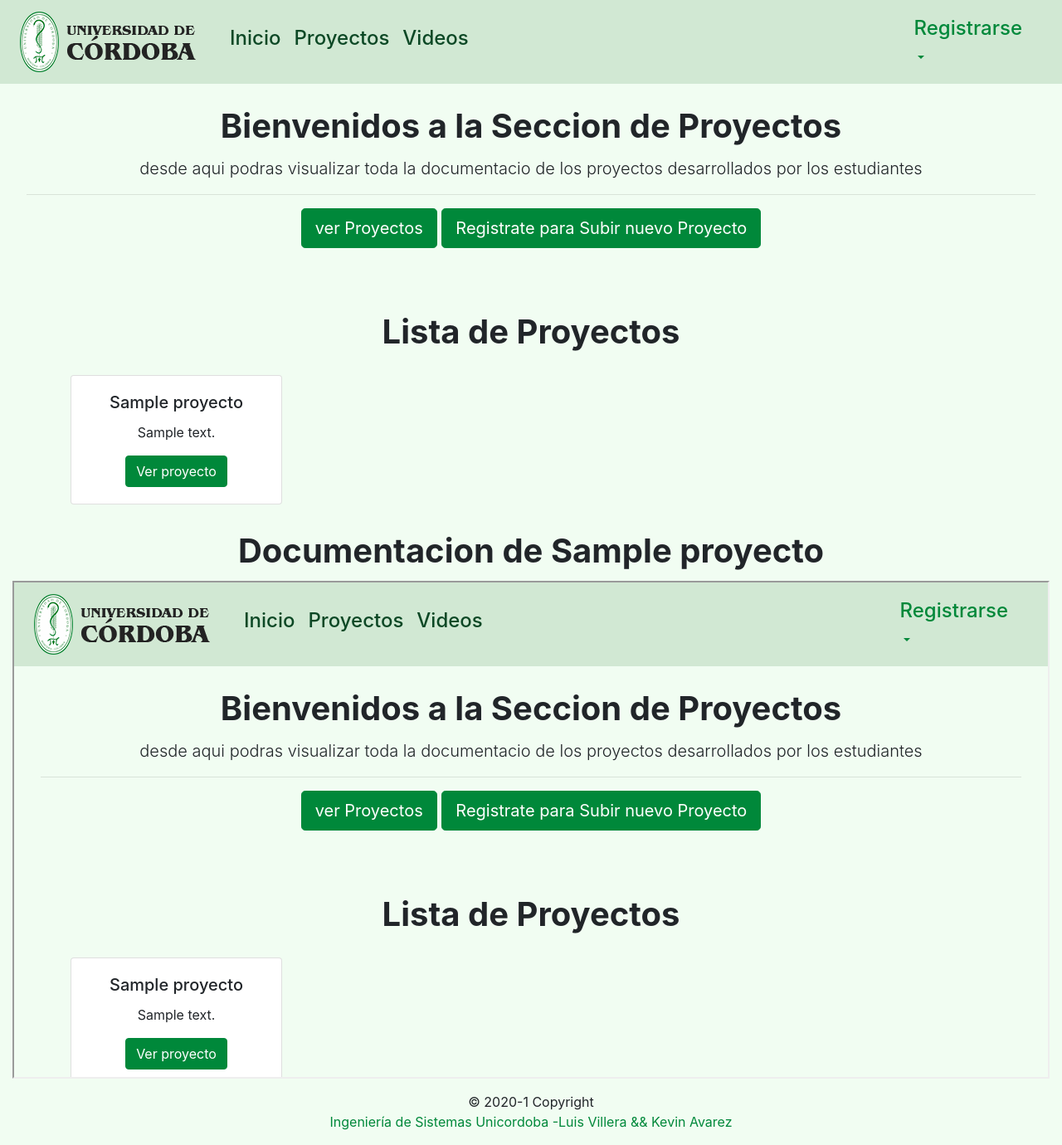
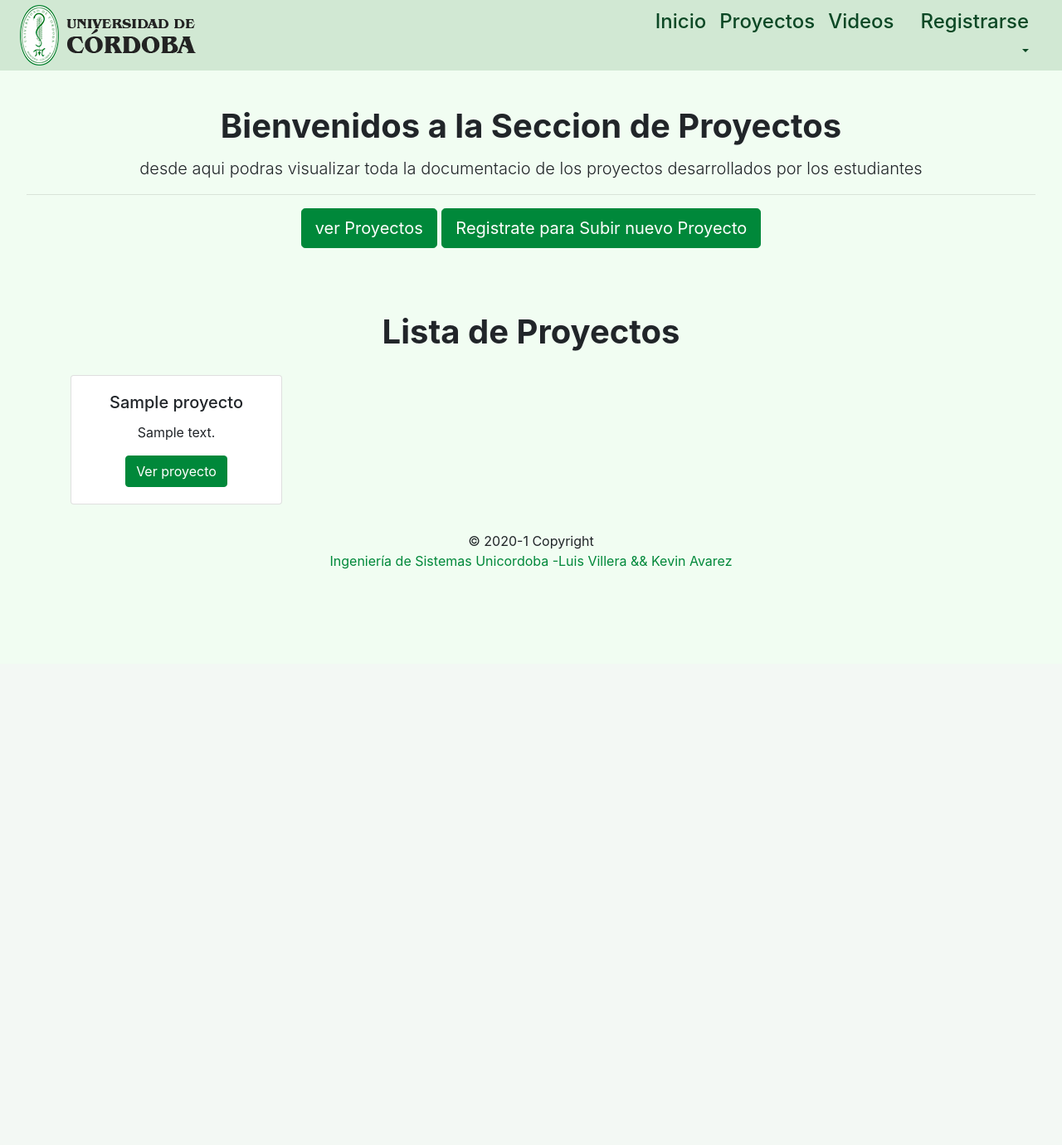
Before and after one commit to villeraluis/desarrolloIngenieriaSoftware, a PHP site: page /paginas/proyectos.php in a window 1280 px wide. Shown: the whole page at 83% size. After the commit the page ends 686 px from the top, so only its background shows below. Run offline with PHP 8.4, Linux system fonts and the light colour scheme; tables that the repository leaves empty hold one stand-in row (values such as "Sample post").

Commit message:
se agregaron nuevas estilos  css y se icieroan alguna correcciones en los formularios (en el sitio cargado toco hacer algunos ajustes que no funcionaban igual que en local)

```diff
--- a/css/estilos.css
+++ b/css/estilos.css
@@ -10,6 +10,16 @@
     background-color: #f1fdf2;
 }
 
+
+.navbar {
+
+    padding: 0rem 1rem;
+}
+
+.navbar-nav .nav-link {
+
+    text-align: right;
+}
 
 .navbar-light .navbar-nav .nav-link {
     color:  #0c4825!important;
@@ -32,10 +42,7 @@
     border-color:#034e23;
 }
 
-.bg-primary {
 
-
-}
 .jumbotron {
     padding-bottom: 5px;
 }
@@ -58,5 +65,3 @@
 .bg-light {
     background-color: #d1e8d3!important;
 }
-
-}
--- a/paginas/header.php
+++ b/paginas/header.php
@@ -21,7 +21,7 @@
             <button class="navbar-toggler" type="button" data-toggle="collapse" data-target="#navbarNavAltMarkup" aria-controls="navbarNavAltMarkup" aria-expanded="false" aria-label="Toggle navigation">
                 <span class="navbar-toggler-icon"></span>
             </button>
-            <div class="collapse navbar-collapse  " id="navbarNavAltMarkup">
+            <div class="collapse navbar-collapse justify-content-end " id="navbarNavAltMarkup">
                 <div class="navbar-nav ">
                     <a class="nav-item nav-link " href="principal.php">
                         <h4>Inicio</h4>
@@ -33,17 +33,7 @@
                         <h4>Videos</h4>
                     </a>
 
-
-
-
-                </div>
-
-
-            </div>
-
-
-
-            <div>
+                    <div>
                 <?php
                 session_start();
                 include "form_login.php";
@@ -86,5 +76,15 @@
                 }
                 ?>
             </div>
+
+
+                </div>
+
+
+            </div>
+
+
+
+
         </nav>
     </div>
--- a/paginas/proyectos.php
+++ b/paginas/proyectos.php
@@ -45,6 +45,7 @@
             <?php include("conexionbd.php");
             $consulta = "SELECT  *  FROM datos_proyecto";
             $resultado = mysqli_query($conexiones, $consulta);
+
             while ($mostrar = mysqli_fetch_array($resultado)) {
             ?>
                 <div class="col-12 col-md-6 col-lg-3 mb-3 mb-lg-0 py-3">
@@ -55,23 +56,46 @@
                             <p class="card-text">
                                 <?php echo $mostrar['descripcion'] ?>
                             </p>
-                            <a href="#documentacion" class="btn btn-primary">Ver proyecto</a>
+                            <form method="post" action="<?php echo $_SERVER['PHP_SELF']; ?>">
+                                <input type="hidden" name="nompro" value ="<?php echo $mostrar['Titulo_pro'] ?>">
+
+                                <input type="hidden" name="coverpro" value ="<?php echo  $mostrar['link'] ?>">
+                                <button type="submit" name="verpro" class="btn btn-primary">Ver proyecto</button>
+
+
+                            </form>
+
                         </div>
                     </div>
                 </div>
+            <?php
+            }
+            ?>
 
         </div>
 </section>
 
+<!-- seccion de pdf del proyectos    http://cic.puj.edu.co/wiki/lib/exe/fetch.php?media=materias:is1:01_lectura_ingenieria_software.pdf#toolbar=0&navpanes=0&scrollbar=0-->
+<?php
+
+if (isset($_POST['verpro'])) {
+
+    $linkpro = $_POST['coverpro'];
+    $titulo = $_POST['nompro'];
 
 
-<!-- seccion de pdf del proyectos    http://cic.puj.edu.co/wiki/lib/exe/fetch.php?media=materias:is1:01_lectura_ingenieria_software.pdf#toolbar=0&navpanes=0&scrollbar=0-->
 
-<section class="container-fluid" id="documentacion">
-    <h1 class="display-5 font-weight-bold text-center pb-1 pt-3">Documentacion de <?php echo $mostrar['Titulo_pro'] ?> </h1>
+?>
+ <script>
+window.location.replace('#documentacion');
+</script>
+
+    <section class="container-fluid " id="documentacion">
+
+        <h1 class="display-5 font-weight-bold text-center pb-1 pt-3">Documentacion de <?php echo $titulo ?> </h1>
 
         <div>
-        <iframe class="embed-responsive" width="600" height=600 src="<?php echo $mostrar['link'] ?>"></iframe>
+            <iframe class="embed-responsive" width="600" height=600 src="<?php echo $linkpro ?>"></iframe>
         </div>
 
     </section>
@@ -80,6 +104,7 @@
 
 <?php
 }
+
 mysqli_close($conexiones);
 ?>
 
```
Also changed, not shown: imagenes/puntos.png (added). Lines whose indentation alone changed are shown as unchanged.
